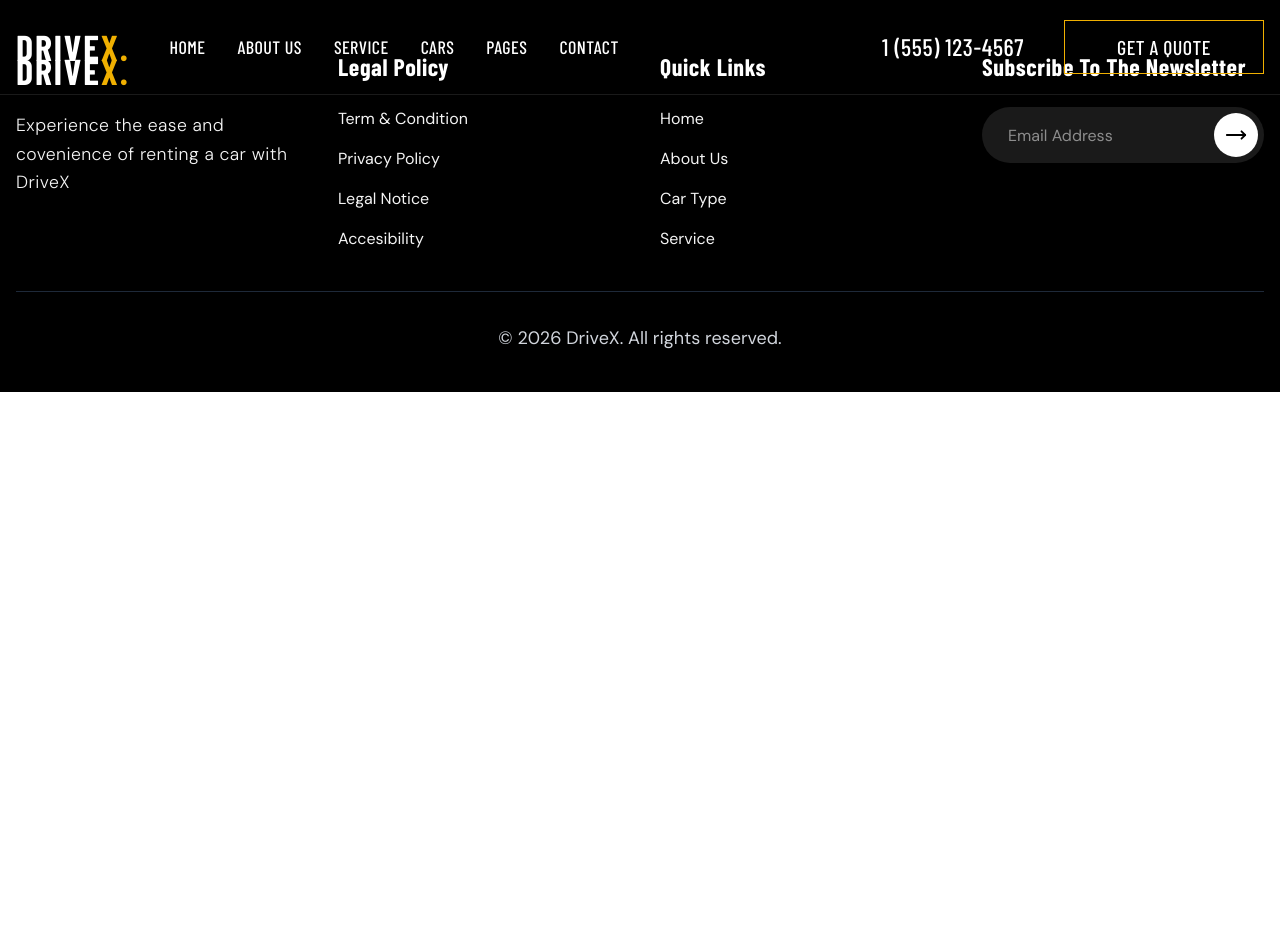
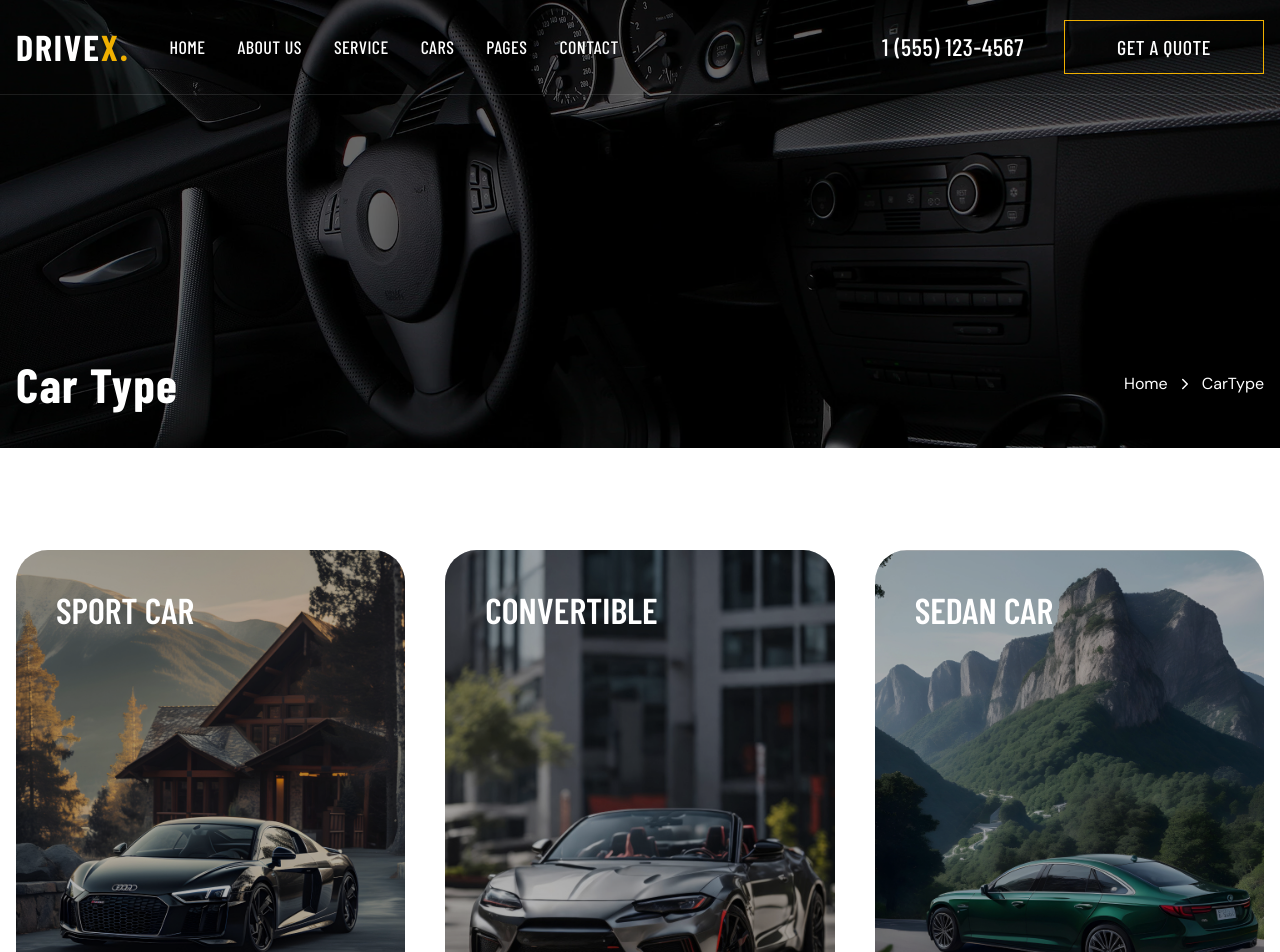
Before and after one commit to Jisap/react-vite-drivex, a React (Vite) app: page /carstype in a window 1280 px wide. Shown: the top 952 px of the page. Before the commit the page ends 800 px from the top, so only its background shows below. Built offline with nearby package versions, Linux system fonts and the light colour scheme; a web font is replaced by a local one.

Commit message:
feat: add CarType page and register route in MainRoutes

```diff
--- a/src/features/home/pages/CarType.jsx
+++ b/src/features/home/pages/CarType.jsx
@@ -1,5 +1,14 @@
 import React from 'react'
 import PageBanner from '../../../shared/ui/PageBanner'
+import ServiceCategoriesCard from '../../../shared/ui/ServiceCategoriesCard'
+import serviceImg1 from '../../../assets/images/home/servicecategories/luxury-collection-img-1.jpg'
+import serviceImg2 from '../../../assets/images/home/servicecategories/luxury-collection-img-2.jpg'
+import serviceImg3 from '../../../assets/images/home/servicecategories/luxury-collection-img-3.jpg'
+import serviceImg4 from '../../../assets/images/home/servicecategories/luxury-collection-img-4.jpg'
+import serviceImg5 from '../../../assets/images/home/servicecategories/luxury-collection-img-5.jpg'
+import serviceImg6 from '../../../assets/images/home/servicecategories/luxury-collection-img-6.jpg'
+
+
 
 const CarType = () => {
   return (
@@ -8,6 +17,25 @@ const CarType = () => {
         title={"Car Type"}
         currentPage="CarType"
       />
+
+      <div className='grid-col md:grid-cols-2 xl:grid-cols-3 gap-10 section relative py-[8%]'>
+        {[
+          { img: serviceImg1, title: "Sport Car" },
+          { img: serviceImg2, title: "Convertible" },
+          { img: serviceImg3, title: "Sedan Car" },
+          { img: serviceImg4, title: "Luxury Car" },
+          { img: serviceImg5, title: "Electric Car" },
+          { img: serviceImg6, title: "Coupe Car" },
+        ].map((service, index) => (
+          <div>
+            <ServiceCategoriesCard
+              image={service.img}
+              title={service.title}
+            />
+          </div>
+        ))
+        }
+      </div>
     </>
   )
 }
--- a/src/routes/MainRoutes.jsx
+++ b/src/routes/MainRoutes.jsx
@@ -50,7 +50,7 @@ const MainRoutes = () => {
       <Route path="/faqs" element={<Faqs />} />
       <Route path="/cars" element={<Cars />} />
       <Route path="/cars/:id" element={<CarDetails />} />
-      <Route path="/cartype" element={<CarType />} />
+      <Route path="/carstype" element={<CarType />} />
     </Routes>
   )
 }
```
